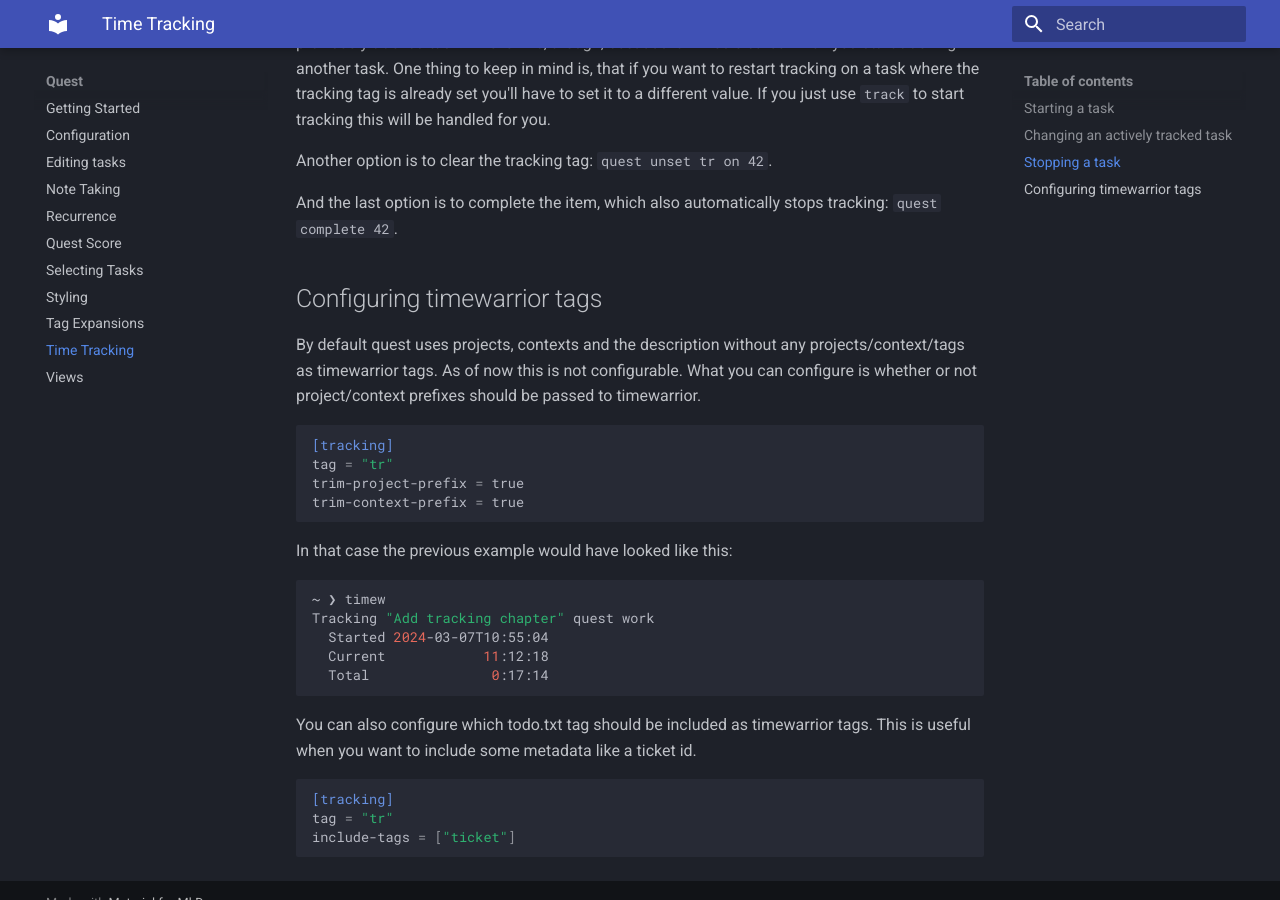
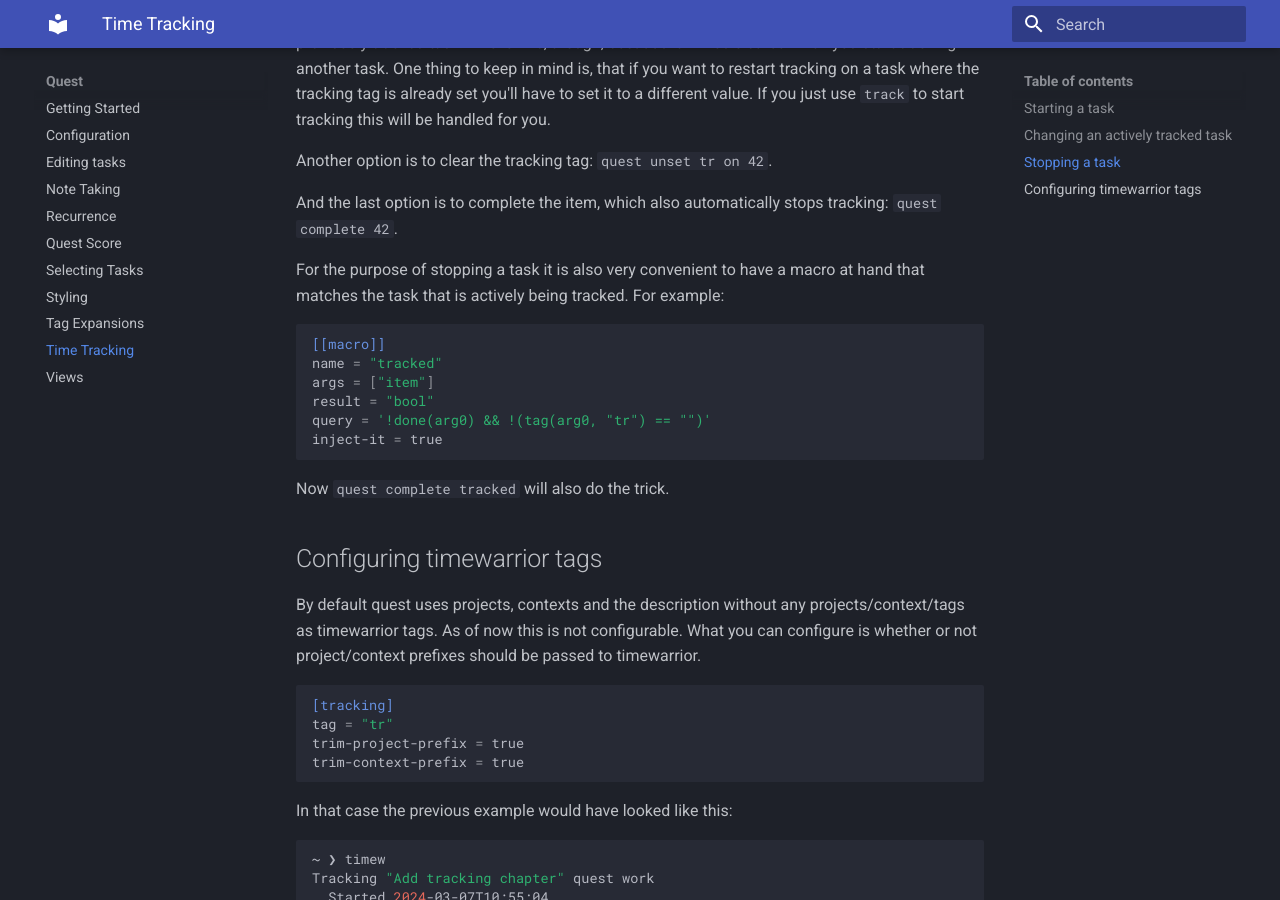
Before and after one commit to Fabian-G/quest, an MkDocs documentation site: the page built from docs/tracking.md, in a window 1280 px wide and 900 px high, scrolled down 1757 px. Built offline with MkDocs 1.6.1 and Material for MkDocs 9.7.7, drawn with Linux system fonts in a browser that asks for light colours.

Commit message:
Add tracked macro tip

````diff
--- a/docs/tracking.md
+++ b/docs/tracking.md
@@ -81,6 +81,20 @@
 
 And the last option is to complete the item, which also automatically stops tracking: `quest complete 42`.
 
+For the purpose of stopping a task it is also very convenient to have a macro at hand that matches
+the task that is actively being tracked. For example:
+
+```toml
+[[macro]]
+name = "tracked"
+args = ["item"]
+result = "bool"
+query = '!done(arg0) && !(tag(arg0, "tr") == "")'
+inject-it = true
+```
+
+Now `quest complete tracked` will also do the trick.
+
 ## Configuring timewarrior tags
 
 By default quest uses projects, contexts and the description without any projects/context/tags as timewarrior tags.
````
